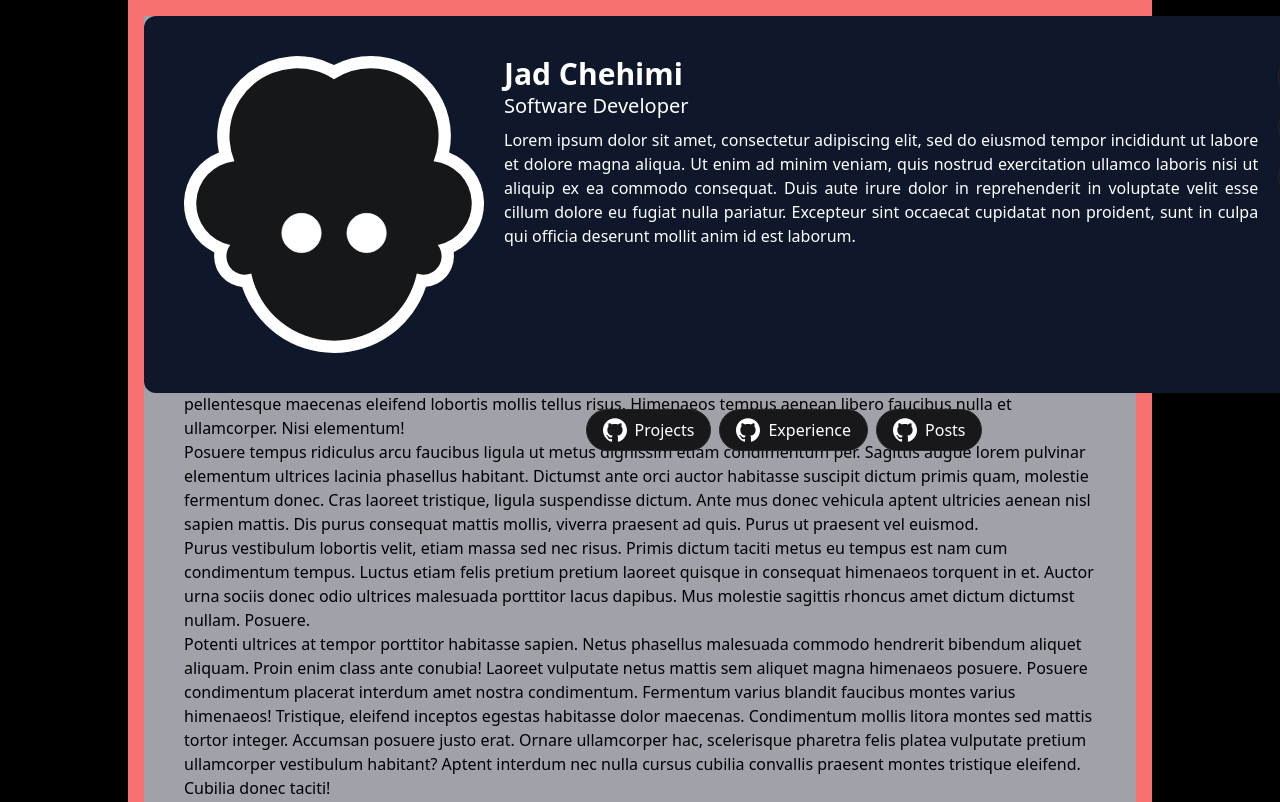
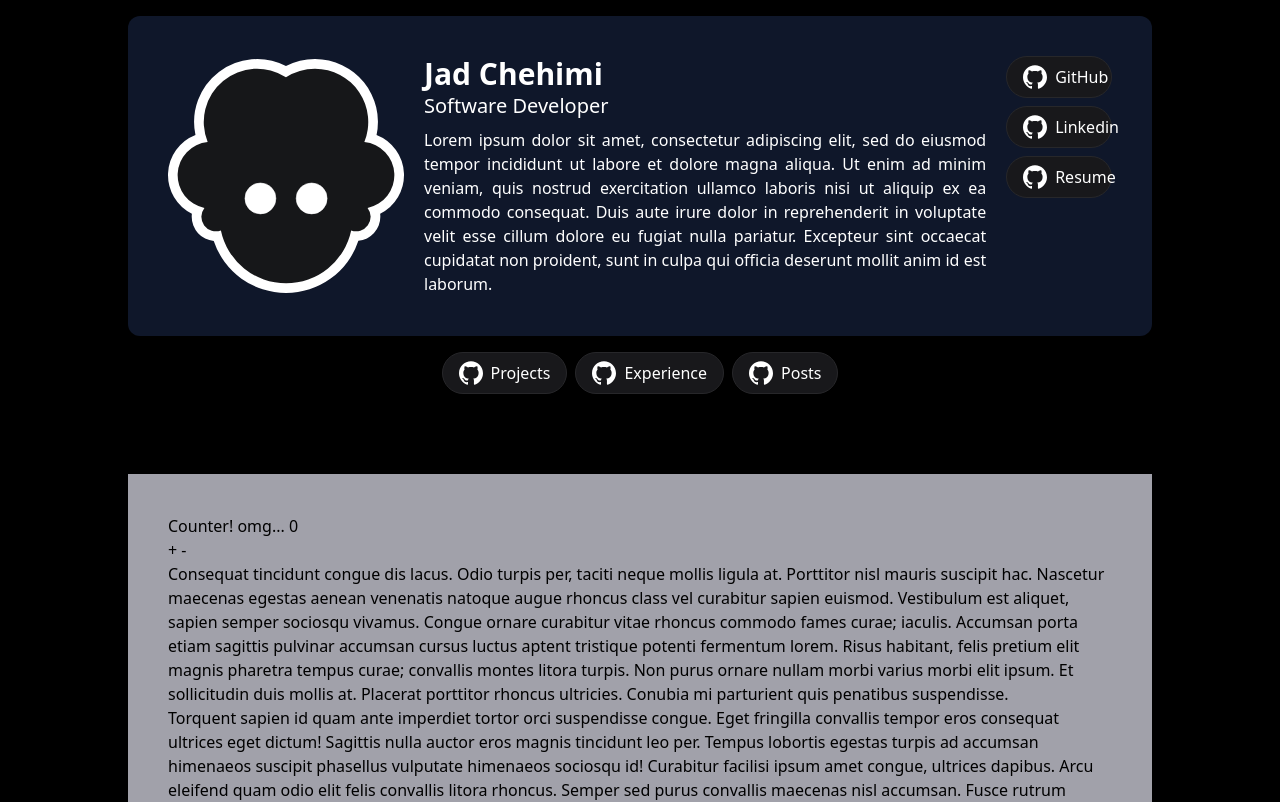
Before and after one commit to jadc/portfolio, a SvelteKit app in the folder app/: page / in a window 1280 px wide. Shown: the top 802 px of the page. Built offline with nearby package versions, Linux system fonts and the light colour scheme.

Commit message:
wip tweaks

```diff
--- a/app/src/lib/Navbar.svelte
+++ b/app/src/lib/Navbar.svelte
@@ -6,33 +6,10 @@
         { name: "Experience", href: "/jobs" },
         { name: "Posts",      href: "/posts" },
     ];
-	let external = [
-        { name: "GitHub",   href: "https://github.com/jadc" },
-        { name: "Linkedin", href: "https://www.linkedin.com/in/jad-c" },
-        { name: "Resume",   href: "/resume" },
-    ];
 </script>
 
-<div {...props}>
-    <header class="flex flex-col md:flex-row p-10 gap-5 bg-slate-900 text-white rounded-b-xl md:rounded-xl">
-        <img class="w-full md:w-1/4 max-w-md m-auto" src="icons/jad.svg" alt="Jad Chehimi">
-        <aside class="flex flex-col gap-2">
-            <div>
-                <h1 class="text-3xl font-semibold">Jad Chehimi</h1>
-                <h2 class="text-xl">Software Developer</h2>
-            </div>
-            <p class="text-justify">Lorem ipsum dolor sit amet, consectetur adipiscing elit, sed do eiusmod tempor incididunt ut labore et dolore magna aliqua. Ut enim ad minim veniam, quis nostrud exercitation ullamco laboris nisi ut aliquip ex ea commodo consequat. Duis aute irure dolor in reprehenderit in voluptate velit esse cillum dolore eu fugiat nulla pariatur. Excepteur sint occaecat cupidatat non proident, sunt in culpa qui officia deserunt mollit anim id est laborum.</p>
-        </aside>
-        <nav class="flex flex-row md:flex-col gap-2">
-            {#each external as site (site.href)}
-                <Button label={site.name} href={site.href} icon="github"/>
-            {/each}
-        </nav>
-    </header>
-
-    <nav class="flex w-full gap-2 justify-center my-4">
-        {#each nav as page (page.href)}
-            <Button label={page.name} href={page.href} icon="github"/>
-        {/each}
-    </nav>
-</div>
+<nav {...props}>
+    {#each nav as page (page.href)}
+        <Button label={page.name} href={page.href} icon="github"/>
+    {/each}
+</nav>
--- a/app/src/routes/+layout.svelte
+++ b/app/src/routes/+layout.svelte
@@ -1,13 +1,37 @@
 <script lang="ts">
 	import Navbar from "$lib/Navbar.svelte"
+	import Button from "$lib/Button.svelte"
+
+	let external = [
+        { name: "GitHub",   href: "https://github.com/jadc" },
+        { name: "Linkedin", href: "https://www.linkedin.com/in/jad-c" },
+        { name: "Resume",   href: "/resume" },
+    ];
 
 	import "../app.css";
 	let { children } = $props();
 </script>
 
-<div class="relative max-w-screen-lg m-auto bg-red-400 md:p-4">
-    <Navbar class="fixed w-full mx-auto"/>
-    <main class="p-10 bg-zinc-400">
+<div class="relative max-w-screen-lg mx-auto md:py-4">
+    <header class="flex flex-col md:flex-row p-10 gap-5 bg-slate-900 text-white rounded-b-xl md:rounded-xl">
+        <img class="w-full md:w-1/4 max-w-md m-auto" src="icons/jad.svg" alt="Jad Chehimi">
+        <aside class="flex flex-col gap-2">
+            <div>
+                <h1 class="text-3xl font-semibold">Jad Chehimi</h1>
+                <h2 class="text-xl">Software Developer</h2>
+            </div>
+            <p class="text-justify">Lorem ipsum dolor sit amet, consectetur adipiscing elit, sed do eiusmod tempor incididunt ut labore et dolore magna aliqua. Ut enim ad minim veniam, quis nostrud exercitation ullamco laboris nisi ut aliquip ex ea commodo consequat. Duis aute irure dolor in reprehenderit in voluptate velit esse cillum dolore eu fugiat nulla pariatur. Excepteur sint occaecat cupidatat non proident, sunt in culpa qui officia deserunt mollit anim id est laborum.</p>
+        </aside>
+        <nav class="flex flex-row md:flex-col gap-2">
+            {#each external as site (site.href)}
+                <Button label={site.name} href={site.href} icon="github"/>
+            {/each}
+        </nav>
+    </header>
+
+    <Navbar class="sticky top-4 my-4 z-50 max-w-screen-lg inset-x-0 mx-auto flex gap-2 justify-center"/>
+
+    <main class="p-10 mt-20 bg-zinc-400">
         {@render children()}
     </main>
 </div>
```
